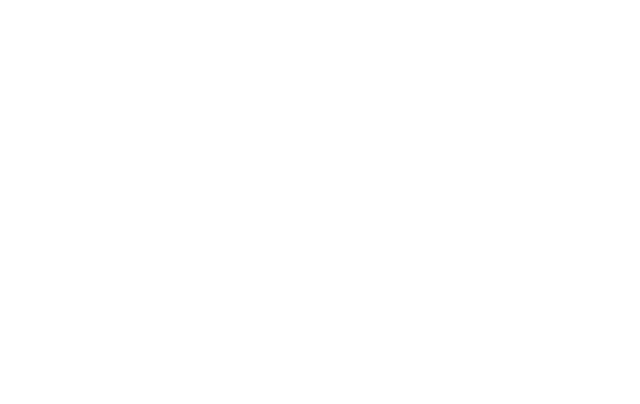
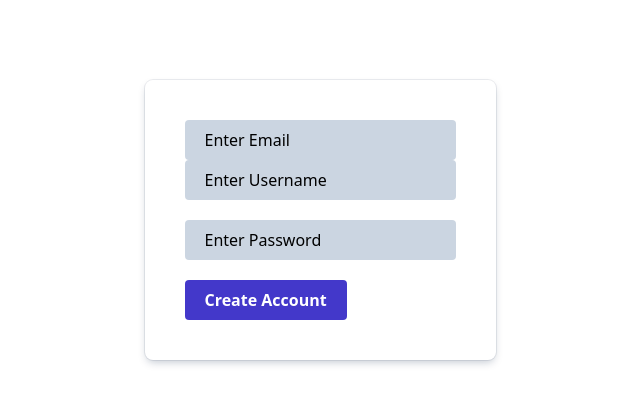
Before and after one commit to mabuhanifa/atg-mern-client, a React (Vite) app: page /signup in a window 1280 px wide. Before the commit this address had no page. Shown: the top 404 px of the page, without its empty margins (320-960 px from the left). Built offline with nearby package versions, Linux system fonts and the light colour scheme.

Commit message:
login and signup

```diff
--- a/src/App.jsx
+++ b/src/App.jsx
@@ -1,12 +1,14 @@
 import { Route, Routes } from "react-router-dom";
 import Home from "./components/Home";
 import Login from "./components/Login";
+import Signup from "./components/Signup";
 
 export default function App() {
   return (
     <Routes>
       <Route element={<Home />} path="/" />
       <Route element={<Login />} path="/login" />
+      <Route element={<Signup />} path="/signup" />
     </Routes>
   );
 }
--- a/src/components/Login.jsx
+++ b/src/components/Login.jsx
@@ -1,5 +1,29 @@
 export default function Login() {
   return (
-    <div>Login</div>
-  )
+    <div>
+      <div className="flex justify-center items-center mt-20">
+        <form className="shad p-10 rounded-lg">
+          <input
+            type="text"
+            className="px-5 py-2 rounded bg-slate-300 placeholder-black"
+            name="username"
+            placeholder="Enter Username"
+          />
+          <br />
+          <input
+            type="text"
+            className="px-5 py-2 rounded bg-slate-300 my-5 placeholder-black"
+            name="password"
+            placeholder="Enter Password"
+          />
+          <br />
+          <input
+            type="button"
+            value="Login"
+            className="px-5 py-2 rounded bg-indigo-700 hover:bg-indigo-800 text-white font-bold"
+          />
+        </form>
+      </div>
+    </div>
+  );
 }
--- a/src/components/Signup.jsx
+++ b/src/components/Signup.jsx
@@ -1,5 +1,36 @@
 export default function Signup() {
   return (
-    <div>Signup</div>
-  )
+    <div>
+      <div className="flex justify-center items-center mt-20">
+        <form className="shad p-10 rounded-lg">
+          <input
+            type="text"
+            className="px-5 py-2 rounded bg-slate-300 placeholder-black"
+            name="email"
+            placeholder="Enter Email"
+          />
+          <br />
+          <input
+            type="text"
+            className="px-5 py-2 rounded bg-slate-300 placeholder-black"
+            name="username"
+            placeholder="Enter Username"
+          />
+          <br />
+          <input
+            type="text"
+            className="px-5 py-2 rounded bg-slate-300 my-5 placeholder-black"
+            name="password"
+            placeholder="Enter Password"
+          />
+          <br />
+          <input
+            type="button"
+            value="Create Account"
+            className="px-5 py-2 rounded bg-indigo-700 hover:bg-indigo-800 text-white font-bold"
+          />
+        </form>
+      </div>
+    </div>
+  );
 }
--- a/src/index.css
+++ b/src/index.css
@@ -3,7 +3,11 @@
 @tailwind utilities;
 
 * {
+  padding: 0;
   margin: 0;
-  padding: 0;
   box-sizing: border-box;
 }
+.shad {
+  box-shadow: rgba(9, 30, 66, 0.25) 0px 4px 8px -2px,
+    rgba(9, 30, 66, 0.08) 0px 0px 0px 1px;
+}
```
